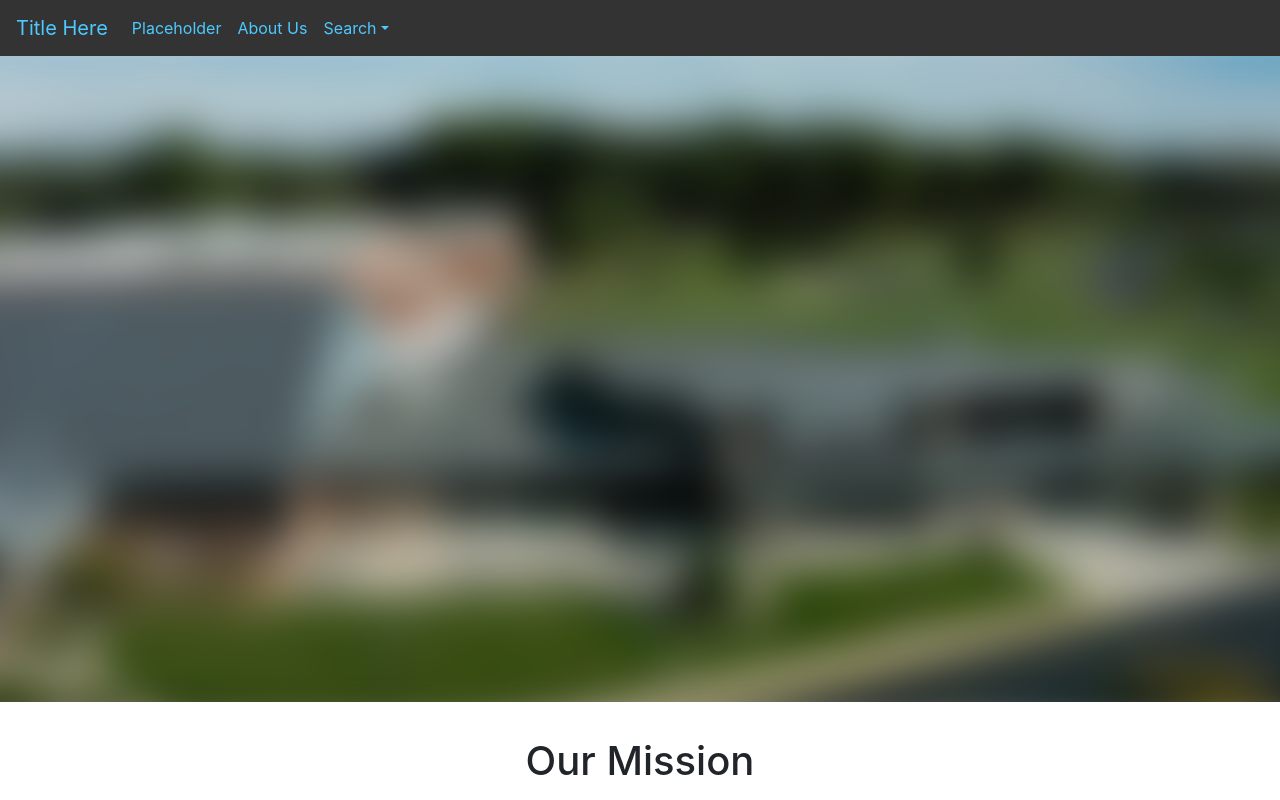
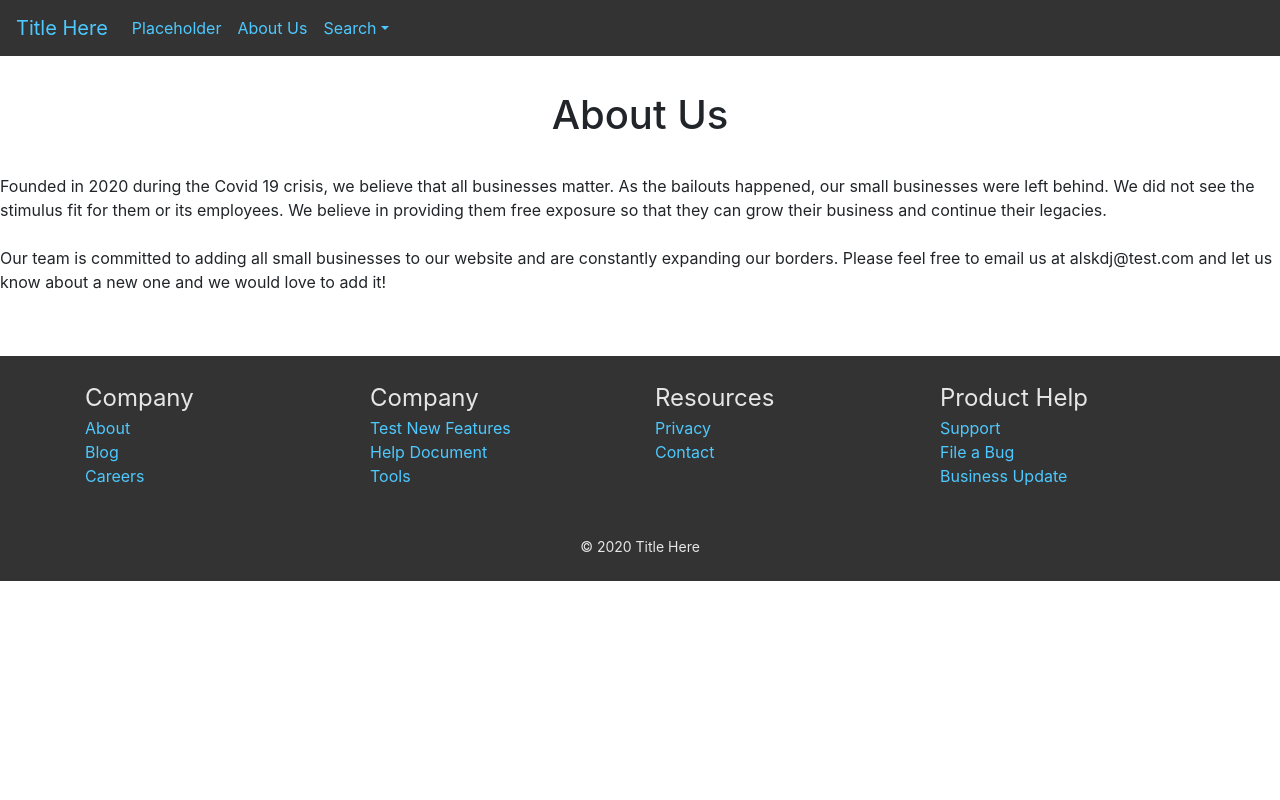
Before and after one commit to Aplank14/stc, a React (Create React App) app: page /About in a window 1280 px wide. Shown: the top 800 px of the page. Built offline with nearby package versions, Linux system fonts and the light colour scheme.

Commit message:
Reorder of Pathing

```diff
--- a/src/App.js
+++ b/src/App.js
@@ -22,8 +22,9 @@ function App() {
           <Route path="/city/:city" component={City} />
           <Route path="/business" component={Businesses} />
           <Route path="/city" component={Cities} />
+          <Route path="/about" component={About} />
+
           <Route path="/" component={Home} />
-          <Route path="/about" component={About} />
         </Switch>
         <Footer></Footer>
       </Router>
```
